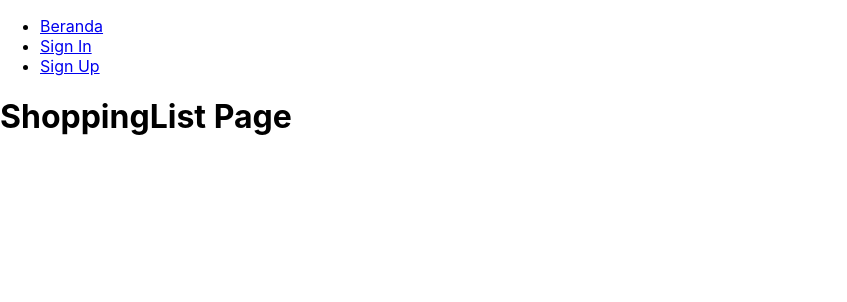
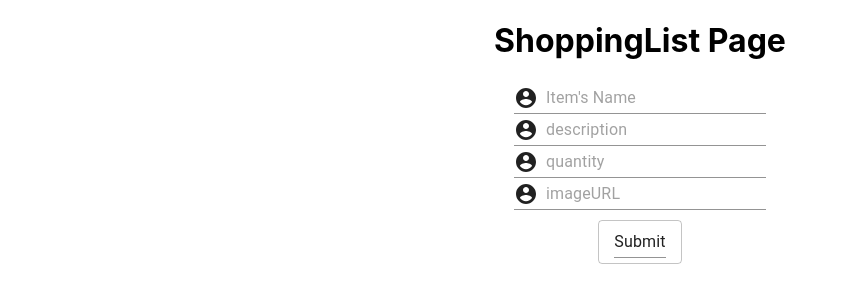
Before and after one commit to impactbyte-mizuchi/shopping-lists-with-api, a React (Create React App) app: page /shopping-lists in a window 1280 px wide. Shown: the top 302 px of the page, without its empty margins (0-847 px from the left). Built offline with nearby package versions, Linux system fonts and the light colour scheme; sample sign-in values are in the browser's storage.

Commit message:
add barang

```diff
--- a/src/App.js
+++ b/src/App.js
@@ -12,16 +12,19 @@ import PrivateRoute from './components/helpers/PrivateRoute';
 function App() {
    return (
       <Router>
-            <NavigationBar />
+
 
          <Switch>
             <Route exact path='/'>
+               <NavigationBar />
                <Home />
             </Route>
             <Route exact path='/signup'>
+               <NavigationBar />
                <SignUpPage />
             </Route>
             <Route exact path='/signin'>
+               <NavigationBar />
                <SignInPage />
             </Route>
             <PrivateRoute exact path='/shopping-lists'>
--- a/src/components/pages/ShoppingListsPage.js
+++ b/src/components/pages/ShoppingListsPage.js
@@ -1,11 +1,153 @@
 import React from 'react';
+import { Formik, Form, } from 'formik';
+import InputAdornment from '@material-ui/core/InputAdornment';
+import FormControl from '@material-ui/core/FormControl';
+import Input from '@material-ui/core/Input';
+import AccountCircle from '@material-ui/icons/AccountCircle';
+import Button from '@material-ui/core/Button';
 
 function ShoppingListsPage() {
-    return (
-        <div>
-            <h1>ShoppingList Page</h1>
-        </div>
-    );
+   return (
+      <div style={{ textAlign: 'center' }}>
+         <h1>ShoppingList Page</h1>
+
+         <Formik
+            initialValues={{
+               name: '',
+               description: '',
+               quantity: '',
+               imageURL: '',
+            }}
+            validate={(values) => {
+               const errors = {};
+
+               if (!values.name) {
+                  errors.name = 'Required';
+               }
+               return errors;
+            }}
+            onSubmit={(values) => {
+               console.log(values)
+               const user = JSON.parse(localStorage.getItem('userLogin'));
+               console.log(user.id);
+
+               const url = `${process.env.REACT_APP_MOCKAPI_URL}/users/${user.id}/shopping-lists`;
+
+               const options = {
+                  method: 'POST',
+                  headers: {
+                     'Content-Type': 'application/json',
+                  },
+                  body: JSON.stringify(values),
+               };
+
+               fetch(url, options)
+                  .then((response) => response.json())
+                  .then((result) => {
+                     alert('Barang berhasil ditambahkan');
+
+
+                  })
+                  .catch((error) => console.log(error));
+            }}
+         >
+            {({ isSubmitting, values, handleChange, errors, touched }) => (
+               <Form >
+                  <div>
+                     <FormControl>
+
+                        <Input
+                           id="name"
+                           type='text'
+                           name='name'
+                           placeholder="Item's Name"
+                           value={values.name}
+                           onChange={handleChange}
+                           startAdornment={
+                              <InputAdornment position="start">
+                                 <AccountCircle />
+                              </InputAdornment>
+                           }
+                        />
+                     </FormControl>
+                     <div>
+                        <span
+                           style={{
+                              color: "yellow",
+                              fontStyle: "bold",
+                           }}
+                        >
+                           {errors.name &&
+                              touched.name &&
+                              errors.name}
+                        </span>
+                     </div>
+
+                  </div>
+                  <div>
+                     <FormControl>
+
+                        <Input
+                           id="description"
+                           type='text'
+                           name='description'
+                           placeholder='description'
+                           value={values.description}
+                           onChange={handleChange}
+                           startAdornment={
+                              <InputAdornment position="start">
+                                 <AccountCircle />
+                              </InputAdornment>
+                           }
+                        />
+                     </FormControl>
+                  </div>
+
+                  <div>
+                     <FormControl>
+
+                        <Input
+                           id="quantity"
+                           type='number'
+                           name='quantity'
+                           placeholder='quantity'
+                           value={values.quantity}
+                           onChange={handleChange}
+                           startAdornment={
+                              <InputAdornment position="start">
+                                 <AccountCircle />
+                              </InputAdornment>
+                           }
+                        />
+                     </FormControl>
+                  </div>
+
+                  <div>
+                     <FormControl>
+
+                        <Input
+                           id="imageURL"
+                           type='url'
+                           name='imageURL'
+                           placeholder='imageURL'
+                           value={values.imageURL}
+                           onChange={handleChange}
+                           startAdornment={
+                              <InputAdornment position="start">
+                                 <AccountCircle />
+                              </InputAdornment>
+                           }
+                        />
+                     </FormControl>
+                  </div>
+                  <div style={{ marginTop: '10px' }}>
+                     <Button variant="outlined"  ><Input type='submit' >Submit</Input></Button>
+                  </div>
+               </Form>
+            )}
+         </Formik>
+      </div>
+   );
 }
 
 export default ShoppingListsPage;
```
Lines whose indentation alone changed are shown as unchanged.
